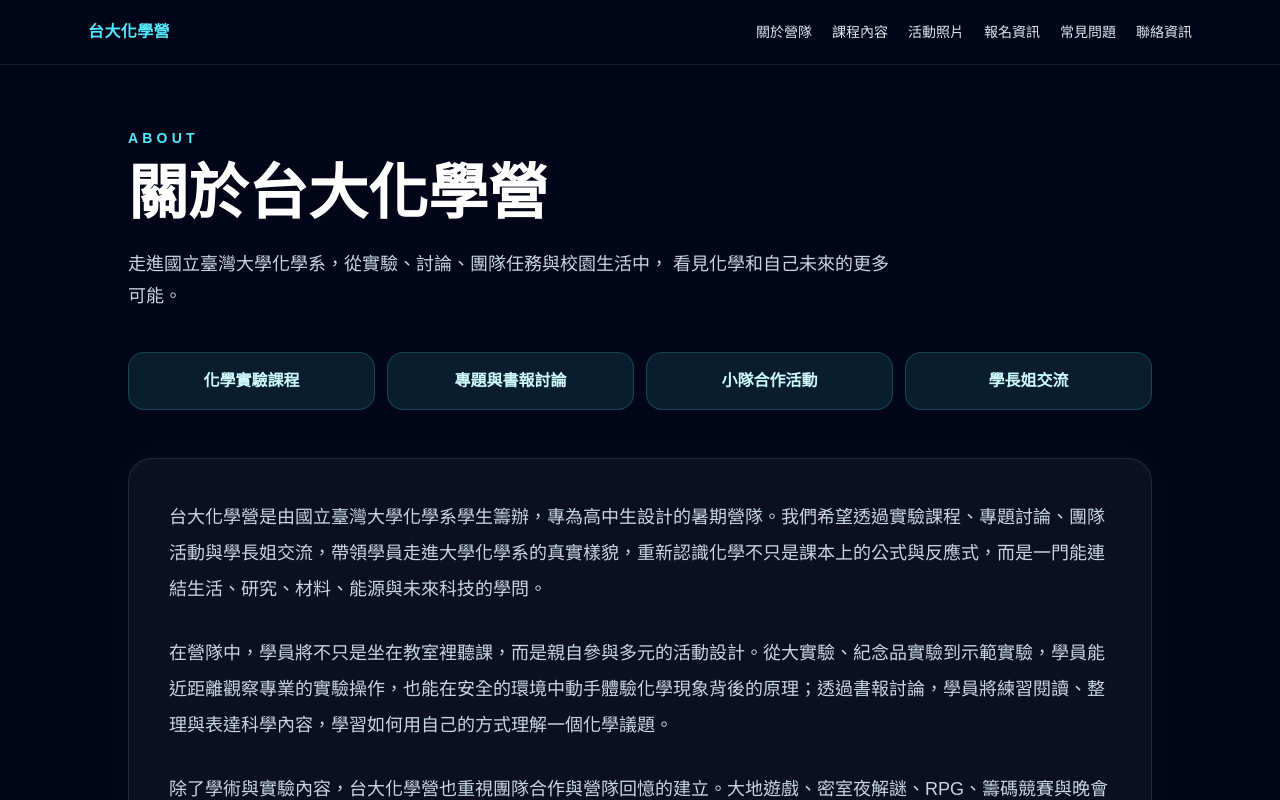
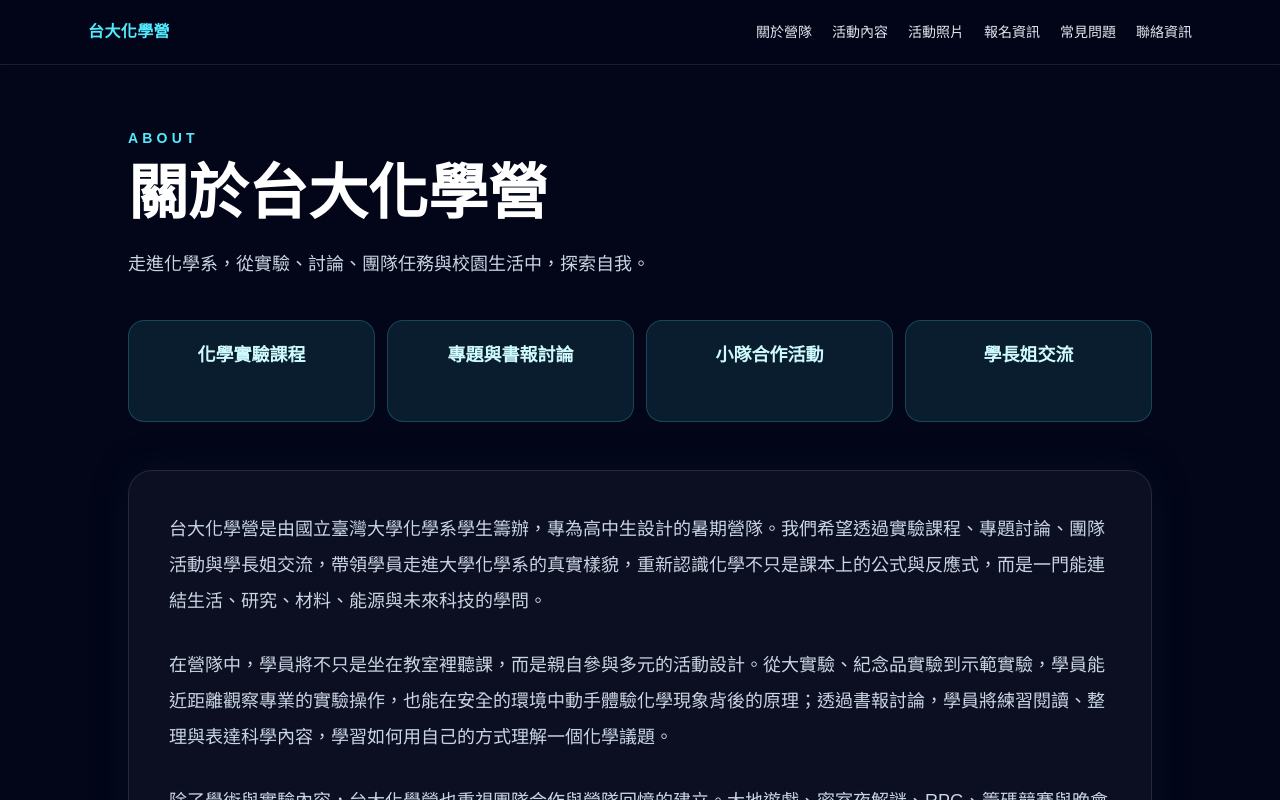
Before and after one commit to MauserCk1R96/ntu-chem-camp, a Next.js app: page /about in a window 1280 px wide. Shown: the top 800 px of the page. Built offline with nearby package versions, Linux system fonts and the light colour scheme; no server answers.

Commit message:
feat: add focus areas and dynamic routing for about sectionssh -T git@github.com

```diff
--- /dev/null
+++ b/app/about/[slug]/page.tsx
@@ -0,0 +1,103 @@
+import type { Metadata } from "next";
+import Link from "next/link";
+import { notFound } from "next/navigation";
+import { focusAreas, getFocusArea } from "@/app/about/focus-data";
+
+type FocusAreaPageProps = {
+  params: Promise<{
+    slug: string;
+  }>;
+};
+
+export function generateStaticParams() {
+  return focusAreas.map((area) => ({
+    slug: area.slug,
+  }));
+}
+
+export async function generateMetadata({
+  params,
+}: FocusAreaPageProps): Promise<Metadata> {
+  const { slug } = await params;
+  const area = getFocusArea(slug);
+
+  if (!area) {
+    return {};
+  }
+
+  return {
+    title: `${area.title}｜關於營隊`,
+    description: area.description,
+    alternates: {
+      canonical: `/about/${area.slug}`,
+    },
+  };
+}
+
+export default async function FocusAreaPage({ params }: FocusAreaPageProps) {
+  const { slug } = await params;
+  const area = getFocusArea(slug);
+
+  if (!area) {
+    notFound();
+  }
+
+  return (
+    <main className="min-h-screen bg-slate-950 px-6 pb-24 pt-32 text-white">
+      <section className="mx-auto max-w-5xl">
+        <Link
+          href="/about"
+          className="mb-8 inline-flex rounded-full border border-white/15 px-4 py-2 text-sm font-semibold text-slate-300 transition hover:border-cyan-300/50 hover:text-cyan-200"
+        >
+          返回關於營隊
+        </Link>
+
+        <p className="mb-4 text-sm font-semibold tracking-[0.3em] text-cyan-300">
+          ABOUT
+        </p>
+
+        <h1 className="mb-6 text-4xl font-bold md:text-6xl">
+          {area.title}
+        </h1>
+
+        <p className="max-w-3xl text-2xl font-semibold leading-9 text-cyan-100">
+          {area.subtitle}
+        </p>
+
+        <p className="mt-6 max-w-3xl text-lg leading-8 text-slate-300">
+          {area.description}
+        </p>
+
+        <div className="mt-12 grid gap-6 md:grid-cols-2">
+          {area.sections.map((section) => (
+            <article
+              key={section.heading}
+              className="rounded-3xl border border-white/10 bg-white/[0.04] p-6 md:p-8"
+            >
+              <h2 className="mb-4 text-2xl font-bold text-cyan-200">
+                {section.heading}
+              </h2>
+              <p className="leading-8 text-slate-300">{section.body}</p>
+            </article>
+          ))}
+        </div>
+
+        <section className="mt-12 rounded-3xl border border-cyan-300/20 bg-cyan-300/10 p-6 md:p-8">
+          <h2 className="mb-5 text-2xl font-bold text-white">
+            你可以帶走什麼？
+          </h2>
+          <ul className="grid gap-3 md:grid-cols-3">
+            {area.takeaways.map((takeaway) => (
+              <li
+                key={takeaway}
+                className="rounded-2xl border border-cyan-200/20 bg-slate-950/40 px-5 py-4 text-center font-semibold text-cyan-100"
+              >
+                {takeaway}
+              </li>
+            ))}
+          </ul>
+        </section>
+      </section>
+    </main>
+  );
+}
--- /dev/null
+++ b/app/about/focus-data.ts
@@ -0,0 +1,90 @@
+export type FocusArea = {
+  slug: string;
+  title: string;
+  subtitle: string;
+  description: string;
+  sections: {
+    heading: string;
+    body: string;
+  }[];
+  takeaways: string[];
+};
+
+export const focusAreas: FocusArea[] = [
+  {
+    slug: "chemistry-lab",
+    title: "化學實驗課程",
+    subtitle: "親手操作、觀察反應，讓課本中的化學變成看得見的現象。",
+    description:
+      "化學實驗課程是台大化學營的核心活動之一。學員會在安全規範與工作人員協助下進入實驗情境，從操作步驟、現象觀察到結果討論，完整體驗化學實驗的思考流程。",
+    sections: [
+      {
+        heading: "從觀察開始理解化學",
+        body: "實驗課程不只是照著步驟完成操作，而是引導學員留意顏色、沉澱、氣體、溫度與材料性質等變化，練習把現象和背後原理連結起來。",
+      },
+      {
+        heading: "在安全環境中動手實作",
+        body: "活動會依照高中生適合的程度設計，並由工作人員協助說明器材使用、實驗安全與注意事項，讓學員能安心接觸大學實驗室中的學習方式。",
+      },
+    ],
+    takeaways: ["實驗操作經驗", "化學現象觀察", "科學紀錄與討論"],
+  },
+  {
+    slug: "science-discussion",
+    title: "專題與書報討論",
+    subtitle: "閱讀、整理、表達，練習用自己的方式理解科學議題。",
+    description:
+      "專題與書報討論讓學員接觸化學相關主題，從資料閱讀到小隊討論，再到整理重點與表達想法，體驗大學中常見的學術討論方式。",
+    sections: [
+      {
+        heading: "把知識整理成自己的語言",
+        body: "學員會練習從文章或題材中抓出重點，和隊友討論理解方式，再用清楚的說法分享自己的觀點。",
+      },
+      {
+        heading: "看見化學與生活的連結",
+        body: "討論主題會盡量連結材料、能源、環境、生命科學與日常生活，讓學員發現化學不只存在於課本和考試中。",
+      },
+    ],
+    takeaways: ["科學閱讀能力", "重點整理", "討論與表達"],
+  },
+  {
+    slug: "teamwork",
+    title: "小隊合作活動",
+    subtitle: "在任務、闖關與解謎中，和隊友一起完成共同目標。",
+    description:
+      "小隊合作活動包含大地遊戲、密室夜解謎、RPG、籌碼競賽與晚會等設計，讓來自不同學校的學員在互動中建立默契，練習分工、溝通與問題解決。",
+    sections: [
+      {
+        heading: "從陌生到熟悉",
+        body: "營隊初期會透過破冰與闖關任務，讓學員快速認識彼此，也逐漸熟悉小隊合作的節奏。",
+      },
+      {
+        heading: "在挑戰中練習溝通",
+        body: "不同任務需要不同策略：有人負責觀察線索，有人整理資訊，有人提出解法。學員會在過程中體驗團隊合作如何影響結果。",
+      },
+    ],
+    takeaways: ["團隊默契", "分工合作", "問題解決"],
+  },
+  {
+    slug: "senior-sharing",
+    title: "學長姐交流",
+    subtitle: "聽見大學生活、科系學習與探索方向的真實經驗。",
+    description:
+      "學長姐交流讓高中生有機會和台大化學系學生聊課程、社團、研究、準備方式與大學生活，從真實經驗中想像自己未來的學習路徑。",
+    sections: [
+      {
+        heading: "更靠近化學系的日常",
+        body: "透過學長姐分享，學員可以了解大學課程、實驗室、專題研究與系上生活的樣貌，補足網路資料看不到的細節。",
+      },
+      {
+        heading: "探索自己的下一步",
+        body: "交流不只是問升學問題，也能幫助學員思考自己是否喜歡化學、自然科學或研究型學習方式。",
+      },
+    ],
+    takeaways: ["大學生活想像", "科系認識", "學習方向探索"],
+  },
+];
+
+export function getFocusArea(slug: string) {
+  return focusAreas.find((area) => area.slug === slug);
+}
--- a/app/about/page.tsx
+++ b/app/about/page.tsx
@@ -1,4 +1,6 @@
 import type { Metadata } from "next";
+import Link from "next/link";
+import { focusAreas } from "@/app/about/focus-data";
 
 export const metadata: Metadata = {
   title: "關於營隊",
@@ -8,13 +10,6 @@
     canonical: "/about",
   },
 };
-
-const focusAreas = [
-  "化學實驗課程",
-  "專題與書報討論",
-  "小隊合作活動",
-  "學長姐交流",
-];
 
 const aboutParagraphs = [
   "台大化學營是由國立臺灣大學化學系學生籌辦，專為高中生設計的暑期營隊。我們希望透過實驗課程、專題討論、團隊活動與學長姐交流，帶領學員走進大學化學系的真實樣貌，重新認識化學不只是課本上的公式與反應式，而是一門能連結生活、研究、材料、能源與未來科技的學問。",
@@ -36,18 +31,21 @@
         </h1>
 
         <p className="max-w-3xl text-lg leading-8 text-slate-300">
-          走進國立臺灣大學化學系，從實驗、討論、團隊任務與校園生活中，
-          看見化學和自己未來的更多可能。
+          走進化學系，從實驗、討論、團隊任務與校園生活中，探索自我。
         </p>
 
         <div className="mt-10 grid gap-3 sm:grid-cols-2 lg:grid-cols-4">
           {focusAreas.map((area) => (
-            <div
-              key={area}
-              className="rounded-2xl border border-cyan-300/20 bg-cyan-300/10 px-5 py-4 text-center font-semibold text-cyan-100"
+            <Link
+              key={area.slug}
+              href={`/about/${area.slug}`}
+              className="group rounded-2xl border border-cyan-300/20 bg-cyan-300/10 px-5 py-5 text-center font-semibold text-cyan-100 transition hover:-translate-y-1 hover:border-cyan-200/60 hover:bg-cyan-300/15 focus:outline-none focus:ring-2 focus:ring-cyan-200"
             >
-              {area}
-            </div>
+              <span className="block text-lg">{area.title}</span>
+              <span className="mt-2 block text-sm font-medium leading-6 text-slate-300 opacity-0 transition group-hover:opacity-100 group-focus-visible:opacity-100">
+                查看介紹
+              </span>
+            </Link>
           ))}
         </div>
 
--- a/component/Navbar.tsx
+++ b/component/Navbar.tsx
@@ -13,7 +13,7 @@
             關於營隊
           </Link>
           <Link href="/program" className="transition hover:text-cyan-300">
-            課程內容
+            活動內容
           </Link>
           <Link href="/gallery" className="transition hover:text-cyan-300">
             活動照片
```
